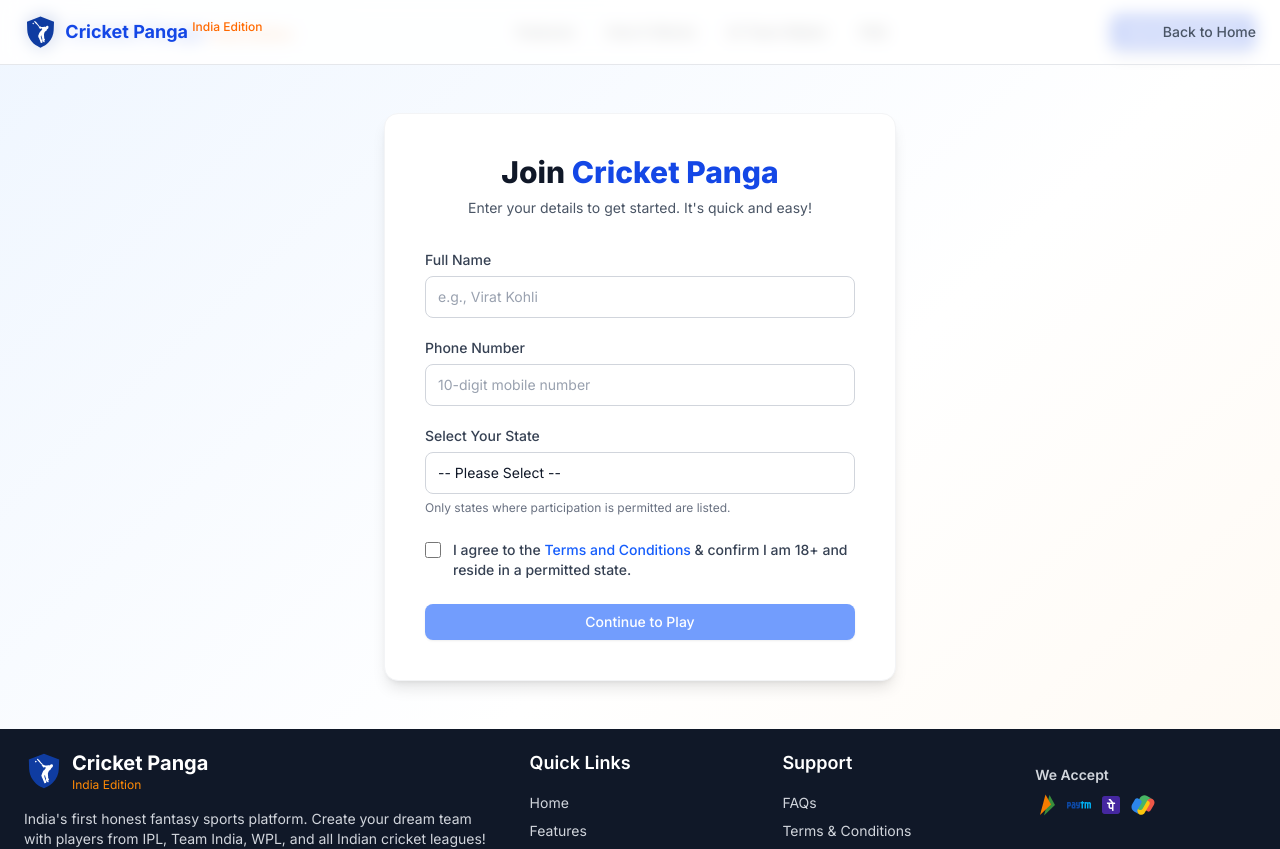
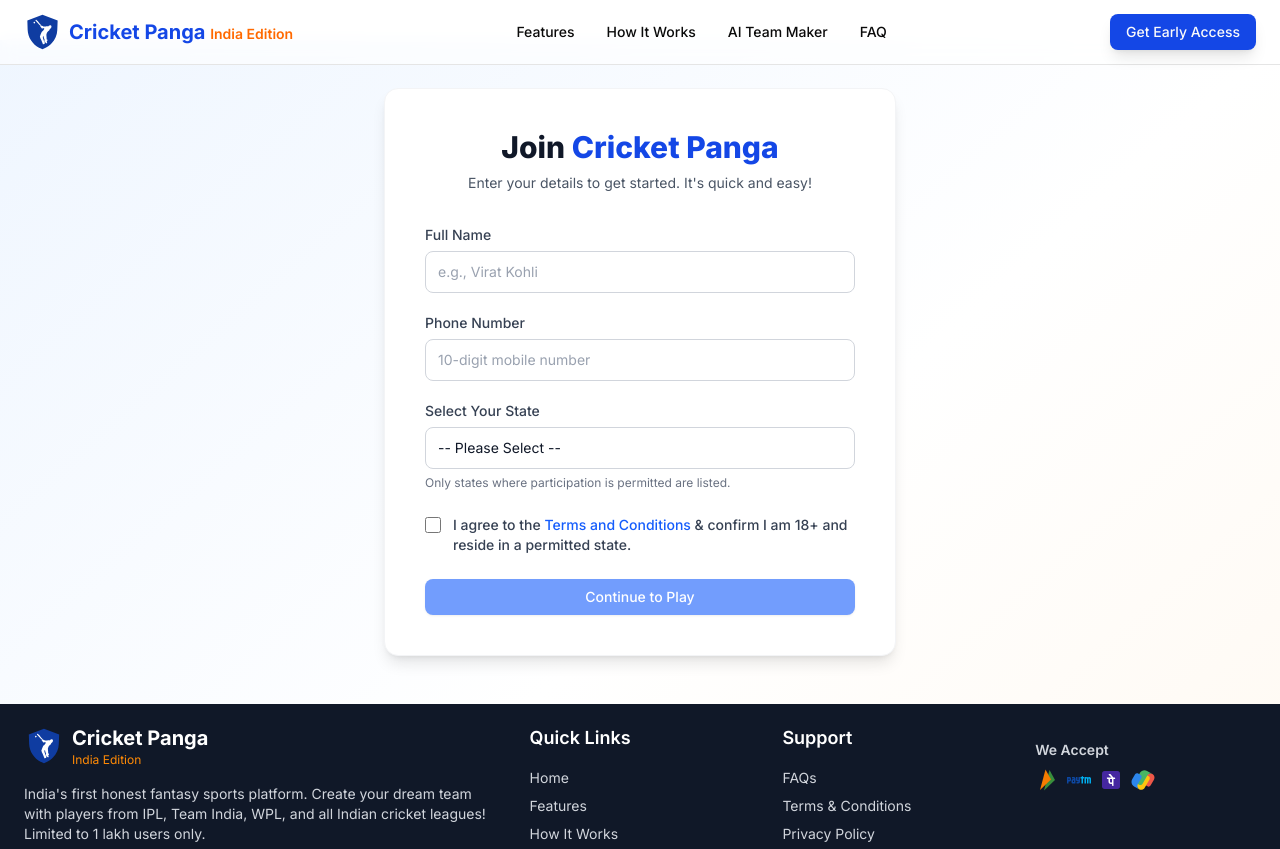
Before and after one commit to saisreesatyassss/cricket-web-app-start, a Next.js app: page /early-access in a window 1280 px wide. Shown: the top 849 px of the page. Built offline with nearby package versions, Linux system fonts and the light colour scheme.

Commit message:
mobile menu fixed

```diff
--- a/src/app/early-access/page.tsx
+++ b/src/app/early-access/page.tsx
@@ -290,35 +290,8 @@
   };
 
   return (
-    <div className="flex min-h-screen flex-col bg-gradient-to-br from-blue-50 via-white to-orange-50">
-      {/* Header */}
-      <header className="sticky top-0 z-40 w-full border-b border-gray-200 bg-white/95 backdrop-blur supports-[backdrop-filter]:bg-white/80">
-        <div className="container mx-auto flex h-16 max-w-7xl items-center justify-between px-4 md:px-6">
-          <Link href="/" className="flex items-center gap-2 group">
-            <Image
-              src="/Logo.svg"
-              alt="Cricket Panga Logo"
-              width={120}
-              height={50}
-              className="h-9 w-auto"
-            />
-            <span className="text-lg font-bold text-blue-700 group-hover:text-blue-600 transition-colors duration-200">
-              Cricket Panga{" "}
-              <span className="text-orange-500 text-xs font-medium align-super">
-                India Edition
-              </span>
-            </span>
-          </Link>
-          <div className="hidden md:flex gap-4">
-            <Link
-              href="/"
-              className="text-sm font-medium text-gray-600 hover:text-blue-700 hover:underline transition-colors duration-200"
-            >
-              Back to Home
-            </Link>
-          </div>
-        </div>
-      </header>
+    <div className="flex min-h-screen flex-col bg-gradient-to-br from-blue-50 via-white to-orange-50 my-10">
+
 
       {/* Form Section */}
       <main className="flex flex-1 items-center justify-center py-12 px-4 sm:px-6 lg:px-8">
--- a/src/components/mobile-menu.tsx
+++ b/src/components/mobile-menu.tsx
@@ -11,14 +11,14 @@
   const [open, setOpen] = useState(false)
 
   const navLinks = [
-    { href: "#features", label: "Features" },
-    { href: "#how-it-works", label: "How It Works" },
-    { href: "#live-matches", label: "Live Matches", comingSoon: true },
-    { href: "#analytics", label: "Analytics", comingSoon: true },
-    { href: "#discussion-board", label: "Discussion Board", comingSoon: true },
-    {href: "#", label:"India's first online multi player cricket game", comingSoon: true},
-    { href: "#ai-team-maker", label: "AI Team Maker", comingSoon: true },
-    { href: "#faq", label: "FAQ" },
+    { href: "/#features", label: "Features" },
+    { href: "/#how-it-works", label: "How It Works" },
+    { href: "/#live-matches", label: "Live Matches", comingSoon: true },
+    { href: "/#analytics", label: "Analytics", comingSoon: true },
+    { href: "/#discussion-board", label: "Discussion Board", comingSoon: true },
+    {href: "/#", label:"India's first online multi player cricket game", comingSoon: true},
+    { href: "/#ai-team-maker", label: "AI Team Maker", comingSoon: true },
+    { href: "/#faq", label: "FAQ" },
   ]
   return (
     <Sheet open={open} onOpenChange={setOpen}>
@@ -52,7 +52,7 @@
               asChild
               className="w-full bg-blue-700 hover:bg-blue-800 shadow-lg hover:shadow-blue-200 transition-all duration-300 transform hover:translate-y-[-2px] active:translate-y-0"
             >
-              <Link href="#early-access" onClick={() => setOpen(false)} className="flex items-center justify-center gap-2">
+              <Link href="/#early-access" onClick={() => setOpen(false)} className="flex items-center justify-center gap-2">
                 Get Early Access
                 <svg xmlns="http://www.w3.org/2000/svg" width="16" height="16" viewBox="0 0 24 24" fill="none" stroke="currentColor" strokeWidth="2" strokeLinecap="round" strokeLinejoin="round" className="transition-transform duration-300 group-hover:translate-x-1">
                   <path d="M5 12h14"></path>
```
